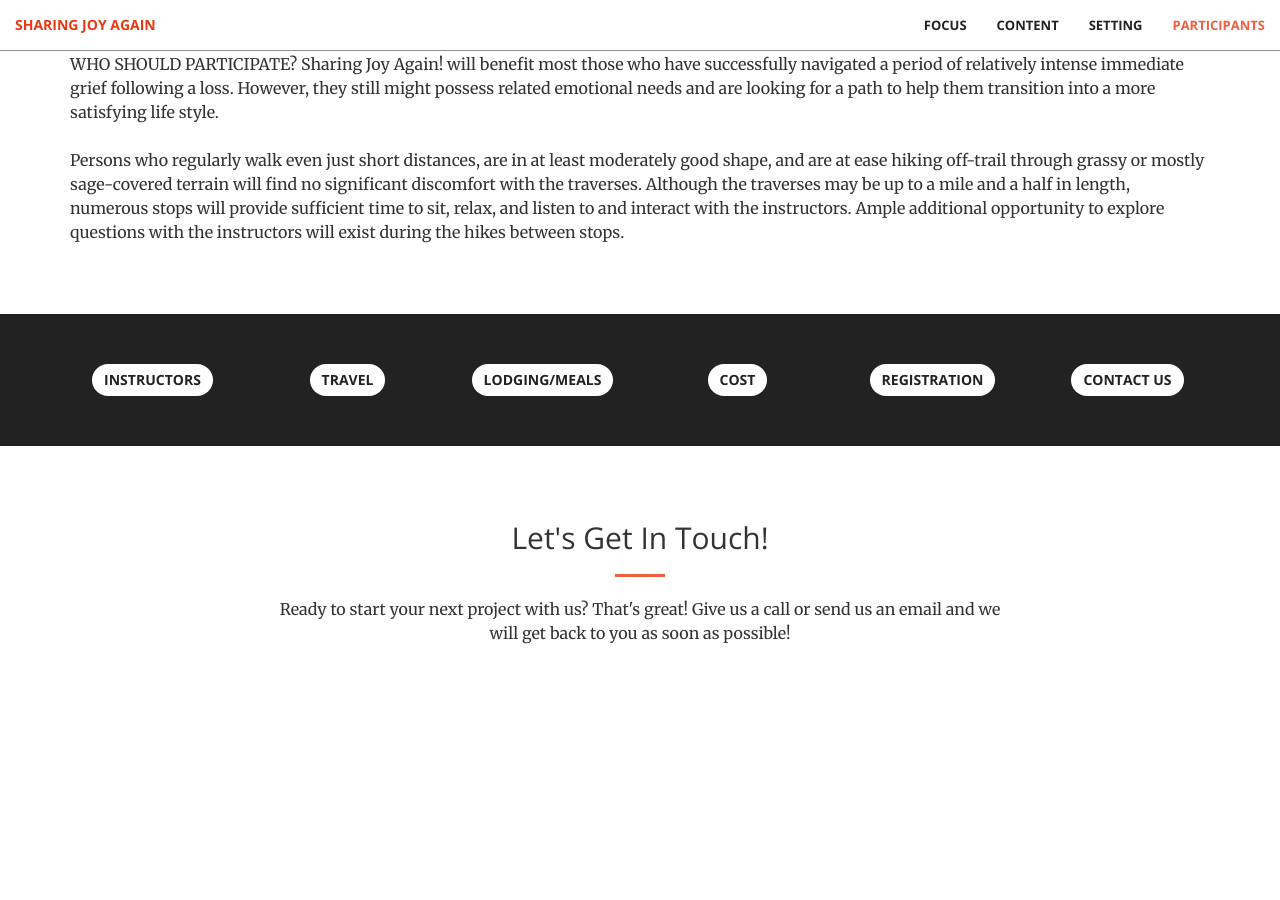
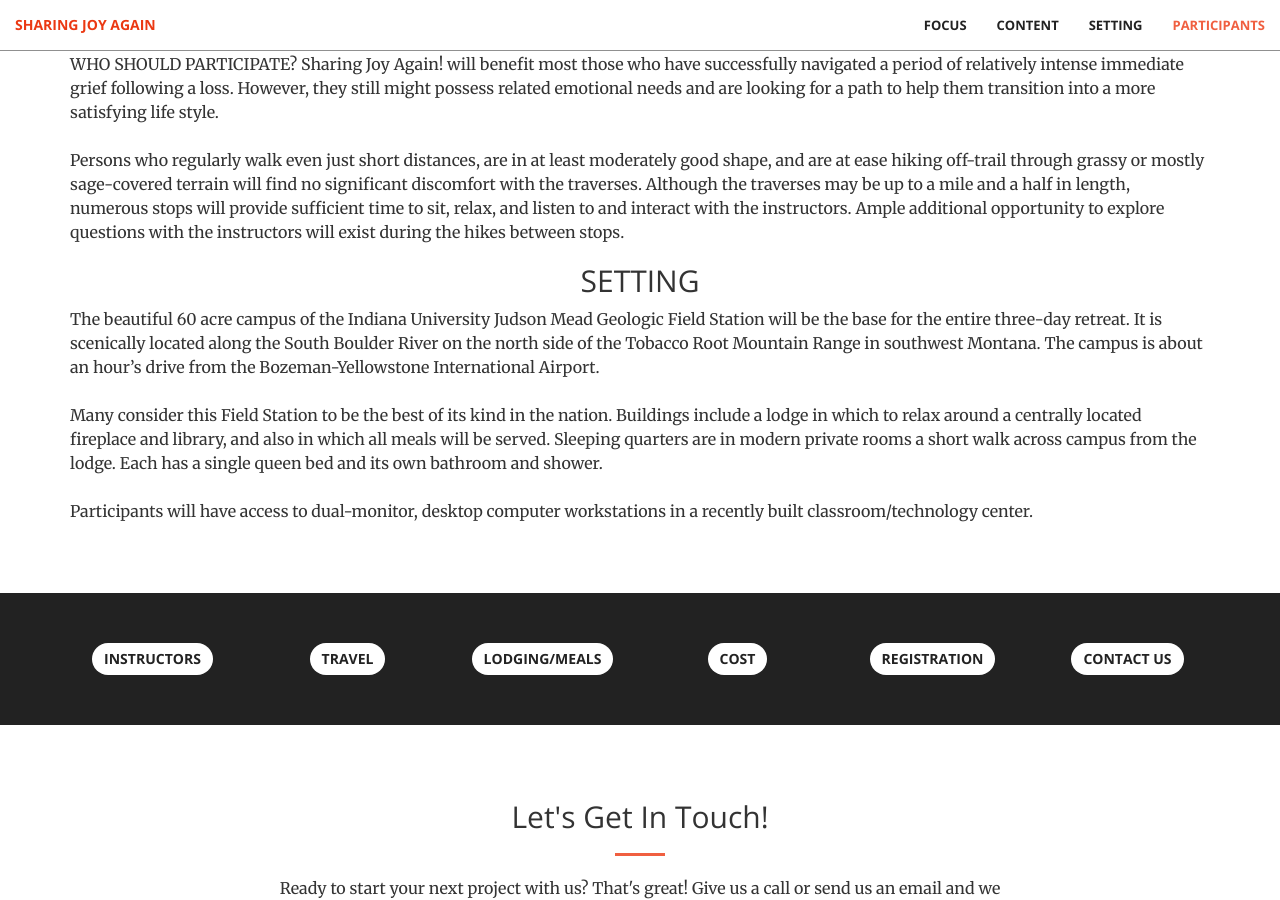
Before and after one commit to mattjohnsonco/joy, a Jekyll site: the page built from index.html, in a window 1280 px wide and 900 px high, scrolled down 1481 px. Built offline with Jekyll 4.4.1, drawn with Linux system fonts in a browser that asks for light colours; before the commit the page ends 2241 px from its top, so only the background shows below that.

Commit message:
Update participants.html

```diff
--- a/_includes/participants.html
+++ b/_includes/participants.html
@@ -7,6 +7,14 @@
                   Sharing Joy Again! will benefit most those who have successfully navigated a period of relatively intense immediate grief following a loss. However, they still might possess related  emotional needs and are looking for a path to help them transition into a more satisfying life style.
                   <br><br>Persons who regularly walk even just short distances, are in at least moderately good shape, and are at ease hiking off-trail through grassy or mostly sage-covered terrain will find no significant discomfort with the traverses.  Although the traverses may be up to a mile and a half in length, numerous stops will provide sufficient time to sit, relax, and listen to and interact with the instructors. Ample additional opportunity to explore questions with the instructors will exist during the hikes between stops.
                 </p>
-        </div>
+            </div>
+            <div id="setting">
+              <h2 class="section-heading text-center">SETTING</h2>
+              <p text-color="000">
+                The beautiful 60 acre campus of the Indiana University Judson Mead Geologic Field Station will be the base for the entire three-day retreat. It is scenically located along the South Boulder River on the north side of the Tobacco Root Mountain Range in southwest Montana. The campus is about an hour’s drive from the Bozeman-Yellowstone International Airport.
+                <br><br>Many consider this Field Station to be the best of its kind in the nation. Buildings include a lodge in which to relax around a centrally located fireplace and library, and also in which all meals will be served. Sleeping quarters are in modern private rooms a short walk across campus from the lodge. Each has a single queen bed and its own bathroom and shower.
+                <br><br>Participants will have access to dual-monitor, desktop computer workstations in a recently built classroom/technology center.
+              </p>
+            </div>
     </div>
 </aside>
```
